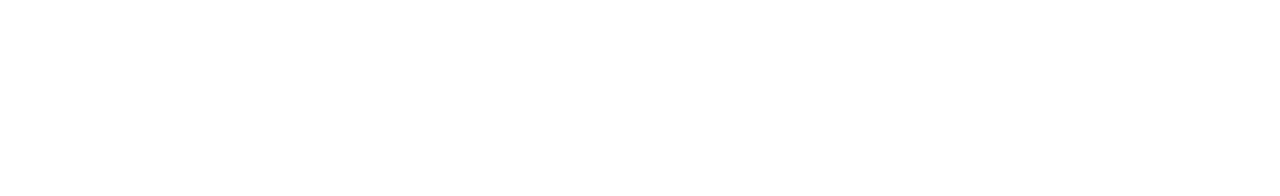
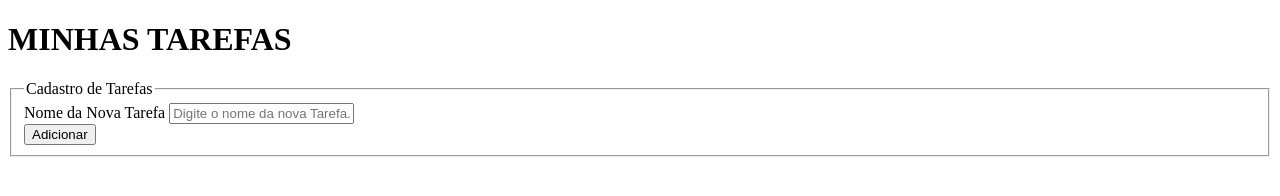
Before and after one commit to 1TDSPV-2023/revisao, a plain HTML site: page pf0670/index.html in a window 1280 px wide. Drawn offline with Linux system fonts and the light colour scheme.

Commit message:
Form/input/button e ul criados.

```diff
--- a/pf0670/index.html
+++ b/pf0670/index.html
@@ -8,5 +8,37 @@
 </head>
 <body>
 
+    <h1>MINHAS TAREFAS</h1>
+    <!-- Para exercitarmos nosso conhecimento vamos trabalhar com uma página de tarefas
+pessoais.
+- Crie um projeto HTML/CSS/JS de nome exercicio-01-arrays
+- Crie uma página HTML de nome index e adicione os seguintes elementos:
+- Título da página com identificação do aluno.
+- Formulário com um input e um botão para adicionar novas tarefas.
+- Uma lista não ordenada para receber as tarefas inseridas no array, através do
+formulário(esta lista deve ser preenchida dinamicamente por um loop for).
+- É obrigatório a utilização dos métodos de manipulação de array necessários para
+incluir novas tarefas e excluir as tarefas desejadas. Ex: PUSH, POP, SHIFT, UNSHIFT e
+SPLICE. -->
+
+    <div>
+        <form action="#" method="get">
+            <fieldset>
+                <legend>Cadastro de Tarefas</legend>
+                <div>
+                    <label for="idTarefa">Nome da Nova Tarefa</label>
+                    <input type="text" name="tarefa" id="idTarefa" placeholder="Digite o nome da nova Tarefa.">
+                </div>
+                <div>
+                    <button type="submit" id="btnAddTarefa">Adicionar</button>
+                </div>
+            </fieldset>
+        </form>
+    </div>
+    <div>
+        <ul id="lista-tarefas">
+
+        </ul>
+    </div>
 </body>
 </html>
```
